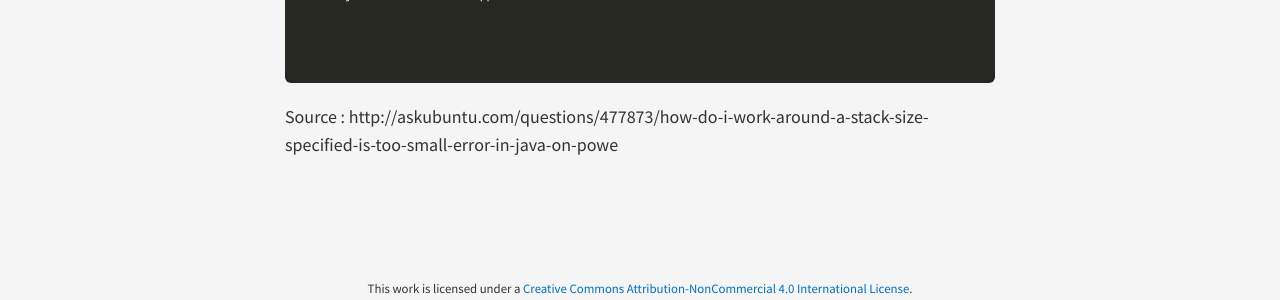
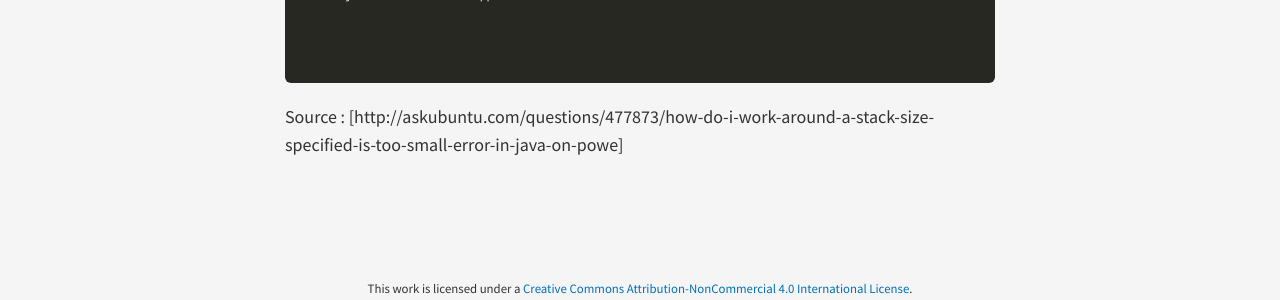
Before and after one commit to JakeRTFM/JakeRTFM.github.io, a Jekyll site: the page built from _posts/2014-10-29-java-ppc64le.md, in a window 1280 px wide. Shown: the part 721-1021 px from the top of the page. Built offline with Jekyll 4.4.1, drawn with Linux system fonts in a browser that asks for light colours; nearby versions of some CDN libraries; Markdown is read by kramdown in place of the engine named in the settings.

Commit message:
Post Java PPC64le

```diff
--- a/_posts/2014-10-29-java-ppc64le.md
+++ b/_posts/2014-10-29-java-ppc64le.md
@@ -16,4 +16,4 @@ For exemple :
 
 	java -Xss1664k JavaApplication
 
-Source : http://askubuntu.com/questions/477873/how-do-i-work-around-a-stack-size-specified-is-too-small-error-in-java-on-powe
+Source : [http://askubuntu.com/questions/477873/how-do-i-work-around-a-stack-size-specified-is-too-small-error-in-java-on-powe]
```
